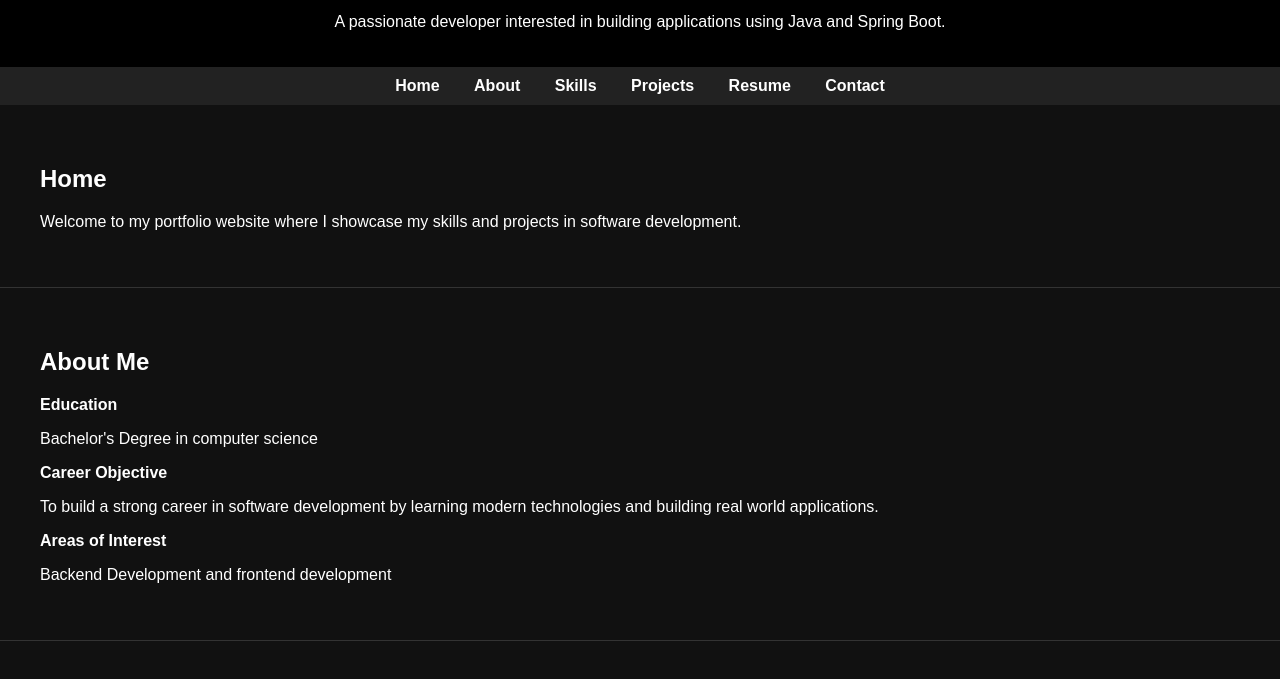
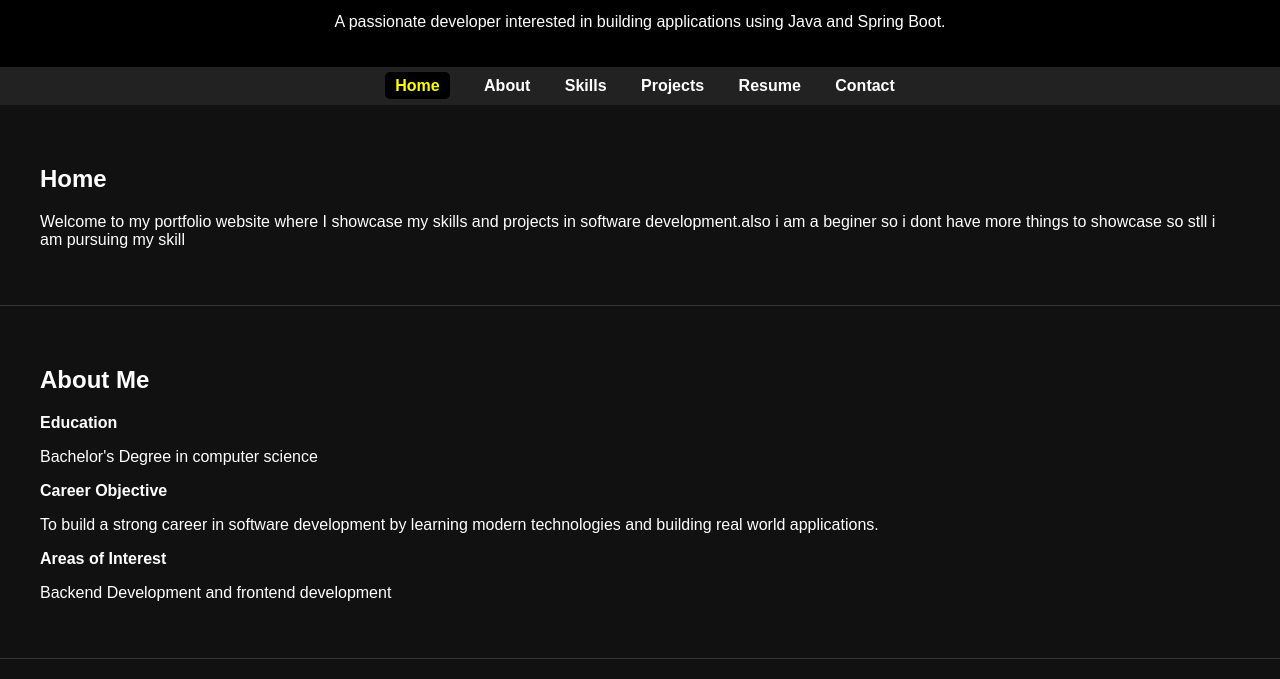
Before and after one commit to sande507/portfolio, a plain HTML site: page index.html in a window 1280 px wide. In both pictures the pointer is over the link "Home". Shown: the part 121-800 px from the top of the page. Drawn offline with Linux system fonts and the light colour scheme.

Commit message:
Update index.html

```diff
--- a/index.html
+++ b/index.html
@@ -30,6 +30,13 @@ margin:15px;
 text-decoration:none;
 font-weight:bold;
 }
+  nav a:hover{
+    color: yellow;
+    background: #000;
+    padding: 5px 10px;
+    border-radius: 5px;
+}
+
 
 section{
 padding:40px;
@@ -90,7 +97,7 @@ padding:15px;
 
 <section id="home">
 <h2>Home</h2>
-<p>Welcome to my portfolio website where I showcase my skills and projects in software development.</p>
+<p>Welcome to my portfolio website where I showcase my skills and projects in software development.also i am a beginer so i dont have more things to showcase so stll i am pursuing my skill</p>
 </section>
 
 <section id="about">
@@ -169,7 +176,7 @@ padding:15px;
 
 <p>Email:sandeeprajendran670@gmail.com</p>
 <p>GitHub: https://github.comsande507</p>
-<p>LinkedIn:</p>https://www.linkedin.com/in/sandeep-4b627131a?utm_source=share_via&utm_content=profile&utm_medium=member_ios
+<p>LinkedIn:</p>https://www.linkedin.com/in/sandeep_ios
 
 </section>
 
```
